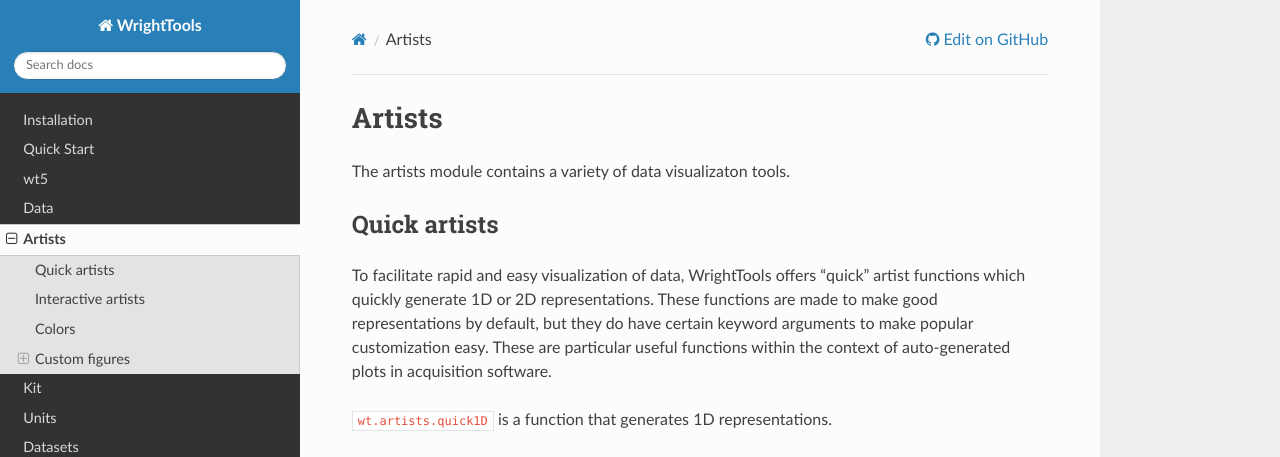
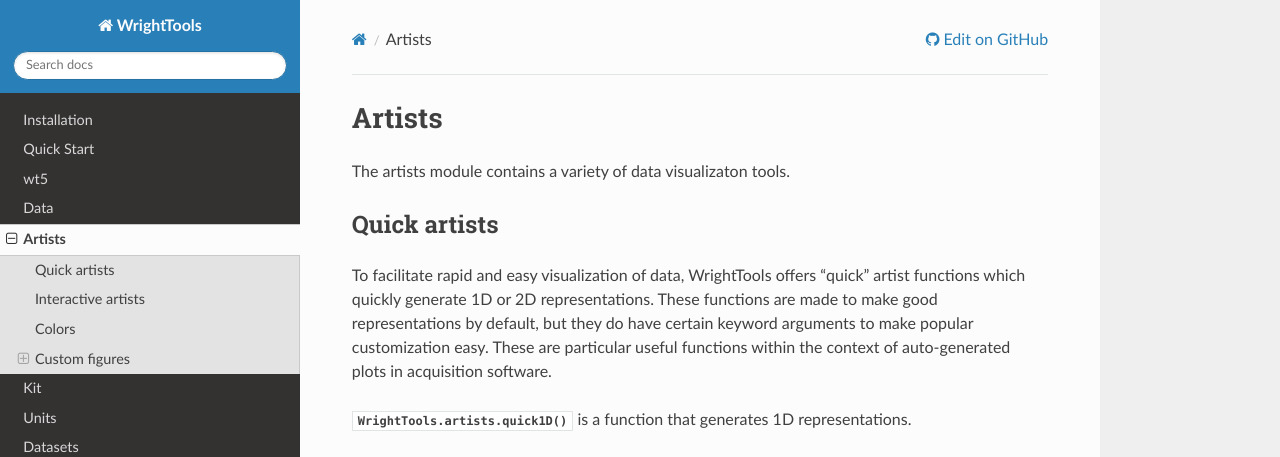
Before and after one commit to wright-group/WrightTools, a Sphinx documentation site: the page built from docs/artists.rst, in a window 1280 px wide and 1400 px high. Shown: the top 457 px of the window. Built offline with Sphinx 7.4.7 and the Read the Docs theme 2.0.0, drawn with Linux system fonts in a browser that asks for light colours; pages that are not in the unit, such as notebooks, are missing from menus; the version number could not be read and is left out; some of the changed text lies outside the part shown; grey boxes are pictures that could not be loaded.

Commit message:
DOC: Links to WrightTools API doc methods

```diff
--- a/docs/artists.rst
+++ b/docs/artists.rst
@@ -17,7 +17,7 @@
 These are particular useful functions within the context of
 auto-generated plots in acquisition software.
 
-``wt.artists.quick1D`` is a function that generates 1D representations.
+:meth:`WrightTools.artists.quick1D` is a function that generates 1D representations.
 
 .. plot::
 
@@ -34,7 +34,7 @@
     wt.artists.quick1D(data, axis="d2", at={"w2": [1.7, "eV"], "w1": [1.65, "eV"]})
     plt.show()
 
-``wt.artists.quick2D`` is a function that generates 2D representations.
+:meth:`WrightTools.artists.quick2D` is a function that generates 2D representations.
 
 .. plot::
 
@@ -57,7 +57,8 @@
 mode). The ``channel`` kwarg allows users to specify what channel they
 would like to plot.
 
-Perhaps the most powerful feature of ``quick1D`` and ``quick2D`` are
+Perhaps the most powerful feature of :meth:`WrightTools.artists.quick1D`
+and :meth:`WrightTools.artists.quick2D` are
 their ability to treat higher-dimensional datasets by automatically
 generating multiple figures. When handing a dataset of higher
 dimensionality to these artists, the user may choose which axes will
@@ -68,12 +69,12 @@
 ``{axis_name: [position, units]}`` to choose a specific coordinates
 along non-plotted axes. Positions along non-plotted axes are reported
 in the title of each plot and overlines are shown when applicable.
-These functionalities are derived from ``wt.Data.chop``.
+These functionalities are derived from :meth:`WrightTools.data.Data.chop`.
 
 Interactive artists
 -------------------
 
-``wt.artists.interact2D`` facilitates interaction with multidimensional
+:meth:`WrightTools.artists.interact2D` facilitates interaction with multidimensional
 datasets.
 
 .. plot::
@@ -96,7 +97,7 @@
 clicks on the main axes draw 1D slices on side plots at the coordinates
 selected. Right clicks remove the 1D slices. For 3+ dimensional data,
 sliders below the main axes are used to change which slice is viewed.
-``interact2D`` allows users to easily vizualize 2D slices of arbitrarly
+:meth:`WrightTools.artists.interact2D` allows users to easily vizualize 2D slices of arbitrarly
 high dimension data.
 
 Colors
```
